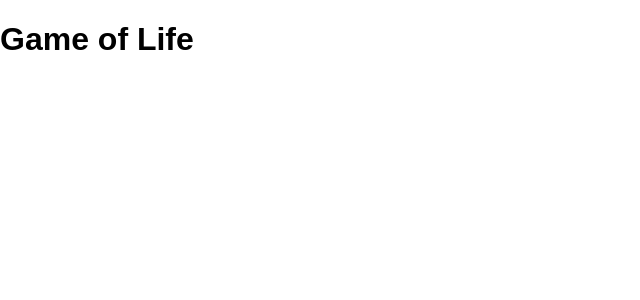
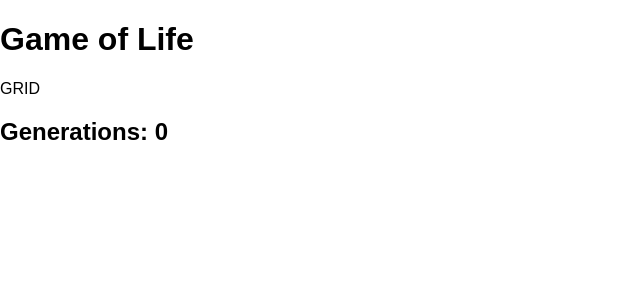
Before and after one commit to alexdebert/game-of-life, a React (Create React App) app: page / in a window 1280 px wide. Shown: the top 300 px of the page, without its empty margins (0-640 px from the left). Built offline with nearby package versions, Linux system fonts and the light colour scheme.

Commit message:
Modifying .gitignore Modifying App component Creating Grid component

```diff
--- a/src/container/App/App.jsx
+++ b/src/container/App/App.jsx
@@ -1,10 +1,31 @@
 import React from 'react';
+import PropTypes from 'prop-types';
 
-const App = () => {
-  return (
-      <div>
-          <h1>Game of Life</h1>
-      </div>
-  )
+import Grid from '../../container/Grid/Grid'
+
+
+class App extends React.Component {
+    constructor() {
+        super();
+        this.state ={
+            generation : 0
+        }
+    }
+
+    render () {
+        return (
+            <div>
+                <h1>Game of Life</h1>
+                <Grid />
+                <h2>Generations: {this.state.generation}</h2>
+
+            </div>
+        )
+    }
 };
+
+App.PropTypes = {
+    generation : PropTypes.number
+};
+
 export default App;
--- /dev/null
+++ b/src/container/Grid/Grid.jsx
@@ -0,0 +1,13 @@
+import React from 'react';
+
+class Grid extends React.Component {
+    render() {
+        return (
+            <div>
+                GRID
+            </div>
+        )
+    }
+}
+
+export default Grid
```
Also changed, not shown: 1 other file (tests, documents, lock files or other folders).
